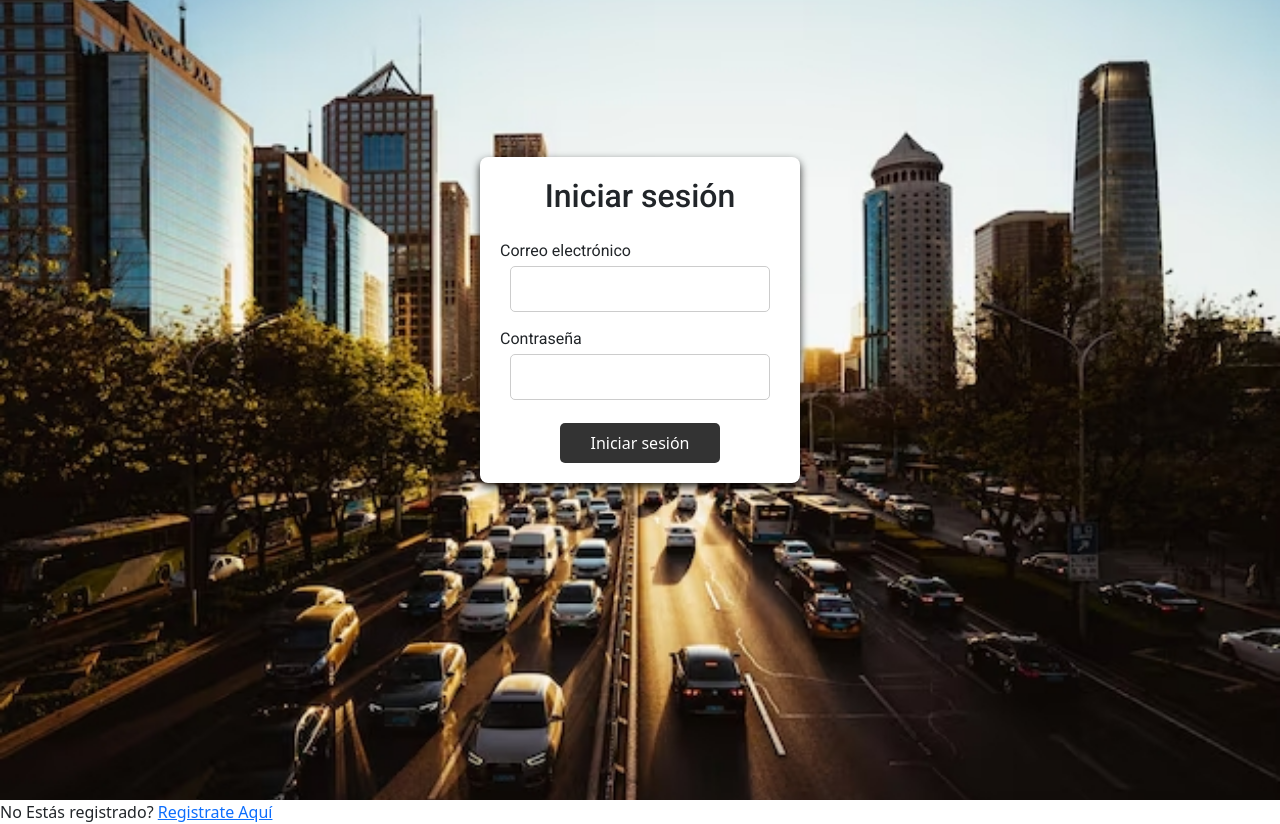
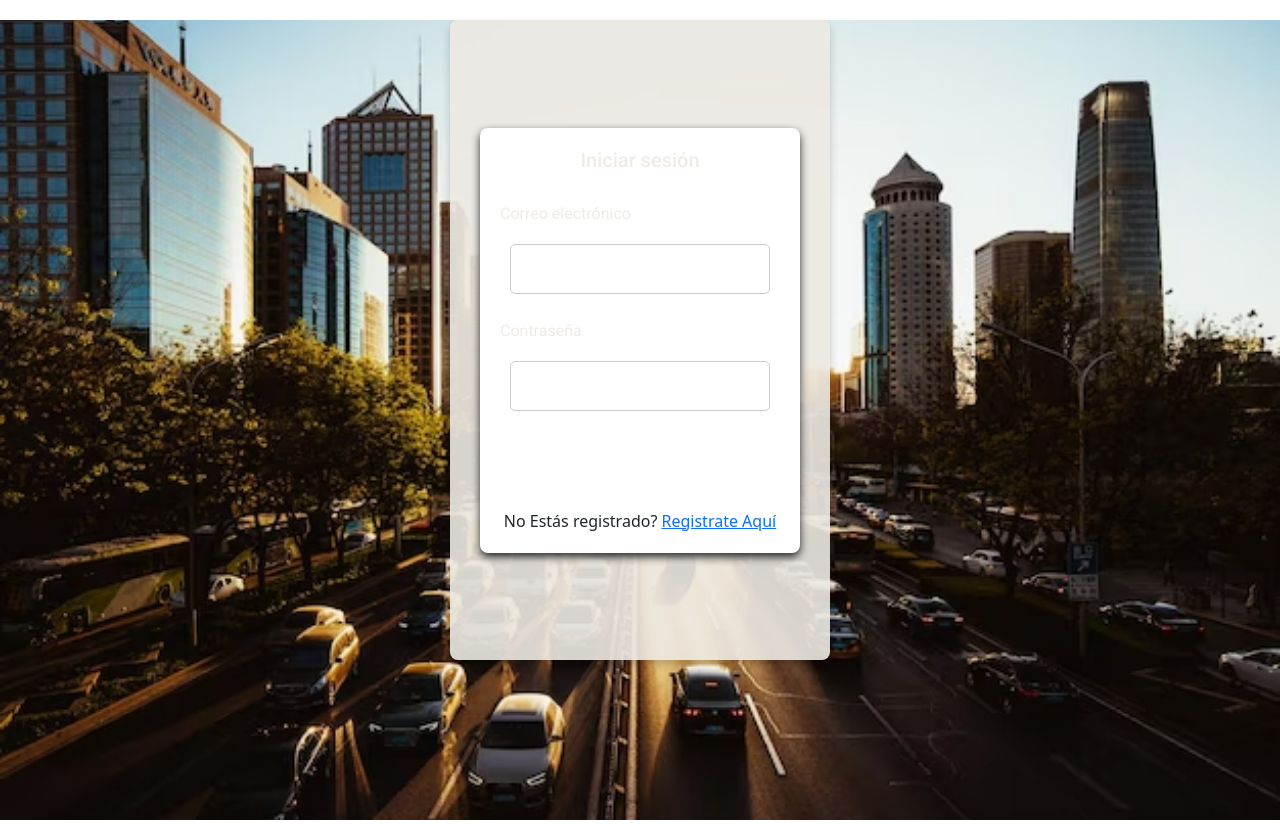
Before and after one commit to MatiasD1/AppWeb, a React (Create React App) app in the folder AppWeb-master/: page /login in a window 1280 px wide. Shown: the top 824 px of the page. Built offline with nearby package versions, Linux system fonts and the light colour scheme; no server answers.

Commit message:
Haciendo pelotudeces

```diff
--- a/AppWeb-master/src/CSS/main.css
+++ b/AppWeb-master/src/CSS/main.css
@@ -21,7 +21,7 @@
   width: 320px;
   max-width: 100%;
   gap: 15px;
-  margin: auto; /* Asegura que el formulario esté centrado en el contenedor principal */
+  margin: 20px auto; /* Asegura que el formulario esté centrado en el contenedor principal */
 }
 
 h2 {
@@ -245,9 +245,9 @@ input {
   min-height: 100vh;
   background-color: rgba(237, 233, 227, 0.9019607843);
   position: relative;
-  .hidden-col {
-    display: none;
-  }
+}
+.table-container .hidden-col {
+  display: none;
 }
 .table-container table {
   width: 90%;
@@ -446,127 +446,107 @@ p {
   margin-top: 10px;
 }
 
+.authContainer {
+  background-color: rgba(237, 233, 227, 0.9019607843);
+  padding: 20px;
+  border-radius: 8px;
+  box-shadow: 0 4px 8px rgba(0, 0, 0, 0.2);
+  width: 100%;
+  max-width: 380px;
+  margin: 20px auto;
+  display: flex;
+  flex-direction: column;
+  gap: 15px;
+}
+.authContainer h1 {
+  font-family: "Roboto", sans-serif;
+  font-size: 28px;
+  font-weight: 600;
+  color: white;
+  text-align: center;
+  margin-bottom: 20px;
+}
+.authContainer h2 {
+  font-family: "Roboto", sans-serif;
+  font-size: 20px;
+  font-weight: 500;
+  color: rgba(237, 233, 227, 0.9019607843);
+  margin-bottom: 15px;
+  text-align: center;
+}
+.authContainer input {
+  width: 100%;
+  padding: 12px;
+  margin: 10px 0;
+  border: 1px solid #ccc;
+  border-radius: 5px;
+  box-sizing: border-box;
+  background-color: rgba(255, 255, 255, 0.8);
+  font-size: 16px;
+}
+.authContainer button {
+  width: 100%;
+  padding: 12px;
+  background-color: white;
+  color: white;
+  border: none;
+  border-radius: 5px;
+  font-size: 16px;
+  cursor: pointer;
+  transition: 0.3s;
+  margin-top: 10px;
+}
+.authContainer button:hover {
+  background-color: rgba(237, 233, 227, 0.9019607843);
+}
+.authContainer label {
+  font-family: "Roboto", sans-serif;
+  font-size: 16px;
+  color: rgba(237, 233, 227, 0.9019607843);
+  margin-bottom: 8px;
+}
+.authContainer .stepNavigation {
+  display: flex;
+  justify-content: space-between;
+  gap: 10px;
+}
+.authContainer .message {
+  text-align: center;
+  color: #b60043;
+  font-weight: 500;
+  margin-top: 20px;
+}
 
-.upload-image {
-    max-width: 500px;
-    margin: 40px auto;
-    padding: 20px;
-    background: #fff;
-    border-radius: 10px;
-    box-shadow: 0 4px 10px rgba(0, 0, 0, 0.1);
-    text-align: center;
-    border-width: 1000px;
-    border-color: #b60043;
-
-    h3 {
-      font-size: 24px;
-      color: #333333;
-      margin-bottom: 15px;
-    }
-
-    p {
-      font-size: 16px;
-      color: #333333;
-      margin-bottom: 10px;
-    }
-
-    input[type="file"] {
-      display: block;
-      margin: 10px auto;
-      padding: 8px;
-      border: 2px dashed #ccc;
-      border-radius: 5px;
-      cursor: pointer;
-      transition: 0.3s;
-
-      &:hover {
-        border-color: #b60043;
-      }
-    }
-
-    img {
-      display: block;
-      margin: 15px auto;
-      width: 100%;
-      max-width: 250px;
-      height: auto;
-      border-radius: 10px;
-      box-shadow: 0 4px 8px rgba(0, 0, 0, 0.2);
-    }
-
-    button {
-      background: black;
-      color: white;
-      border: none;
-      padding: 10px 15px;
-      margin: 10px;
-      border-radius: 5px;
-      cursor: pointer;
-      font-size: 16px;
-      transition: 0.3s;
-
-      &:hover {
-        background: #b60043;
-      }
-    }
-
-    .delete-btn {
-      background: #dc3545;
-
-      &:hover {
-        background: #b52a37;
-      }
-    }
+@media (max-width: 767px) {
+  .authForm {
+    width: 90%;
+    max-width: 320px;
+    padding: 15px;
   }
-
-
-  @media (max-width: 600px) {
-    .upload-image {
-      max-width: 90%;
-      padding: 15px;
-
-      img {
-        max-width: 200px;
-      }
-
-      button {
-        width: 100%;
-        padding: 12px;
-      }
-    }
+  h1 {
+    font-size: 24px;
   }
-
-  .image-modal {
-    position: fixed;
-    top: 0;
-    left: 0;
-    width: 100%;
-    height: 100%;
-    background-color: rgba(0, 0, 0, 0.7);
-    display: flex;
-    justify-content: center;
-    align-items: center;
-    z-index: 1000;
+  h2 {
+    font-size: 18px;
   }
-
-  .modal-content {
-    position: relative;
-    max-width: 90%; /* Ajustamos el tamaño máximo de la ventana modal */
-    max-height: 90%; /* Ajustamos la altura máxima */
-    background-color: white;
-    padding: 20px;
-    border-radius: 8px;
-    display: flex;
-    justify-content: center;
-    align-items: center;
+  input {
+    font-size: 14px;
   }
-
-  .modal-content img {
-    max-width: 100%;
-    max-height: 100%;
-    object-fit: contain;  /* La imagen se ajusta sin distorsionarse */
-    border-radius: 8px;
+  button {
+    font-size: 14px;
   }
-
+}
+@media (min-width: 768px) and (max-width: 1024px) {
+  .authForm {
+    width: 80%;
+    max-width: 350px;
+    padding: 18px;
+  }
+}
+body, html {
+  height: 100%;
+  margin: 0;
+  padding: 0;
+}
 
 /*# sourceMappingURL=main.css.map */
--- /dev/null
+++ b/AppWeb-master/src/SCSS/_app.scss
@@ -0,0 +1,5 @@
+body, html {
+    height: 100%;
+    margin: 0;
+    padding: 0;
+  }
--- a/AppWeb-master/src/SCSS/_authForm.scss
+++ b/AppWeb-master/src/SCSS/_authForm.scss
@@ -20,7 +20,7 @@
     width: 320px;
     max-width: 100%;
     gap: 15px;
-    margin: auto; /* Asegura que el formulario esté centrado en el contenedor principal */
+    margin: 20px auto; /* Asegura que el formulario esté centrado en el contenedor principal */
 }
 
 h2 {
--- /dev/null
+++ b/AppWeb-master/src/SCSS/_register.scss
@@ -0,0 +1,113 @@
+@use './utilities/variables' as *;
+
+.authContainer {
+    background-color: $Secundario;
+    padding: 20px;
+    border-radius: 8px;
+    box-shadow: 0 4px 8px rgba(0, 0, 0, 0.2);
+    width: 100%;
+    max-width: 380px;
+    margin: 20px auto;
+    display: flex;
+    flex-direction: column;
+    gap: 15px;
+
+    h1 {
+        font-family: 'Roboto', sans-serif;
+        font-size: 28px;
+        font-weight: 600;
+        color: $Primario;
+        text-align: center;
+        margin-bottom: 20px;
+    }
+
+    h2 {
+        font-family: 'Roboto', sans-serif;
+        font-size: 20px;
+        font-weight: 500;
+        color: $Secundario;
+        margin-bottom: 15px;
+        text-align: center;
+    }
+
+    input {
+        width: 100%;
+        padding: 12px;
+        margin: 10px 0;
+        border: 1px solid #ccc;
+        border-radius: 5px;
+        box-sizing: border-box;
+        background-color: rgba(255, 255, 255, 0.8);
+        font-size: 16px;
+    }
+
+    button {
+        width: 100%;
+        padding: 12px;
+        background-color: $Primario;
+        color: white;
+        border: none;
+        border-radius: 5px;
+        font-size: 16px;
+        cursor: pointer;
+        transition: 0.3s;
+        margin-top: 10px;
+
+        &:hover {
+            background-color: $Secundario;
+        }
+    }
+
+    label {
+        font-family: 'Roboto', sans-serif;
+        font-size: 16px;
+        color: $Secundario;
+        margin-bottom: 8px;
+    }
+
+    .stepNavigation {
+        display: flex;
+        justify-content: space-between;
+        gap: 10px;
+    }
+
+    .message {
+        text-align: center;
+        color: $Elementos;
+        font-weight: 500;
+        margin-top: 20px;
+    }
+}
+
+// **Media Queries para Responsividad**
+@media (max-width: 767px) { // Móviles
+    .authForm {
+        width: 90%;
+        max-width: 320px;
+        padding: 15px;
+    }
+
+    h1 {
+        font-size: 24px;
+    }
+
+    h2 {
+        font-size: 18px;
+    }
+
+    input {
+        font-size: 14px;
+    }
+
+    button {
+        font-size: 14px;
+    }
+}
+
+@media (min-width: 768px) and (max-width: 1024px) { // Tablets
+    .authForm {
+        width: 80%;
+        max-width: 350px;
+        padding: 18px;
+    }
+}
--- a/AppWeb-master/src/SCSS/main.scss
+++ b/AppWeb-master/src/SCSS/main.scss
@@ -8,3 +8,5 @@
 @use './admin';
 @use './user';
 @use './solicitudTurno';
+@use './register';
+@use './app'
--- a/AppWeb-master/src/components/admin.js
+++ b/AppWeb-master/src/components/admin.js
@@ -139,8 +139,8 @@ const Admin = () => {
                   <td>{usuario.email}</td>
                   <td>{usuario.localidad}</td>
                   <td>{usuario.estado}</td>
-                  <td>{usuario.fechaDeInicio}</td>
-                  <td>{usuario.fechaDeVencimiento}</td>
+                  <td>{usuario.fechaDeInicio?.toDate().toLocaleDateString()}</td>
+                  <td>{usuario.fechaDeVencimiento?.toDate().toLocaleDateString()}</td>
                   <td>{usuario.finalizado}</td>
                   <td >{localStorage.getItem(`uploadedImage_${usuario?.email}`) && (
                     <button className="button-user one" onClick={()=>handelImageClick(localStorage.getItem(`uploadedImage_${usuario?.email}`))}>
--- a/AppWeb-master/src/components/authForm.js
+++ b/AppWeb-master/src/components/authForm.js
@@ -1,12 +1,13 @@
 import React from "react";
 
-const AuthForm = ({ title, buttonText, handleSubmit, fields = [], termsAccepted, setTermsAccepted }) => { // Recibe las props del login
+const AuthForm = ({ title, buttonText, handleSubmit, fields = [], termsAccepted, setTermsAccepted, handleChange, children }) => {
   return (
     <div className="authContainer">
-      <form className="formContainer" onSubmit={handleSubmit}> {/* Al enviar el formulario se ejecutará handleSubmit */}
+      <form className="formContainer" onSubmit={handleSubmit}>
         <h2>{title}</h2>
 
-        {fields.length > 0 && fields.map((field, index) => ( // Si fields tiene elementos recorre el array generando un input por cada campo
+        {fields.length > 0 &&
+          fields.map((field, index) => (
             <div key={index} className="inputContainer">
               <label htmlFor={field.name}>{field.label}</label>
               <input
@@ -14,7 +15,7 @@ const AuthForm = ({ title, buttonText, handleSubmit, fields = [], termsAccepted,
                 name={field.name}
                 type={field.type || "text"}
                 value={field.value}
-              onChange={(e) => field.setValue(e.target.value)} // Cuando el usuario escribe, setValue actualiza el estado del campo
+                onChange={(e) => handleChange(e)} // Ensure the handleChange is passed from the parent
                 required
               />
             </div>
@@ -32,6 +33,7 @@ const AuthForm = ({ title, buttonText, handleSubmit, fields = [], termsAccepted,
           </div>
         )}
         <button className="buttonForm" type="submit">{buttonText}</button>
+        {children}
       </form>
     </div>
   );
--- a/AppWeb-master/src/components/login.js
+++ b/AppWeb-master/src/components/login.js
@@ -30,7 +30,14 @@ const Login = () => {
 
     return () => unsubscribe(); // 🔹 Limpia el listener al desmontar
   }, [navigate]);
-
+  const handleChange = (e) => {
+    const { name, value } = e.target;
+    if (name === "email") {
+      setEmail(value);
+    } else if (name === "password") {
+      setPassword(value);
+    }
+  };
   const handleLogin = async (e) => { // Funcion cuando se envia el formulario
     e.preventDefault();
     try {
@@ -75,17 +82,17 @@ const Login = () => {
   ];
 
   return (
-    <>
     <div className="login">
-      <AuthForm                   // Envía la info al componente AuthForm para confeccionar el formulario
-        title="Iniciar sesión"
-        buttonText="Iniciar sesión"
-        handleSubmit={handleLogin}
-        fields={fields}  // Envía los campos del array fields
-      />
+     <AuthForm
+  title="Iniciar sesión"
+  buttonText="Iniciar sesión"
+  handleSubmit={handleLogin}
+  fields={fields}
+  handleChange={handleChange}  // Ensure this is passed down properly
+>
+  <div>No Estás registrado? <Link to={`/register`}>Registrate Aquí</Link></div>
+</AuthForm>
     </div>
-    <div>No Estás registrado? <Link to={`/register`}>Registrate Aquí</Link></div>
-    </>
   );
 };
 
--- a/AppWeb-master/src/components/register.js
+++ b/AppWeb-master/src/components/register.js
@@ -1,22 +1,18 @@
-import React, { useState } from "react"; // Maneja los datos del formulario y la navegacion entre pasos
+import React, { useState } from "react";
 import { db } from "../firebaseConfig";
 import { useNavigate } from "react-router-dom";
 import { registerUser } from "../auth";
 import { setDoc, doc } from "firebase/firestore";
-import { Link } from "react-router-dom";
+import AuthForm from "./authForm";
 
 const Register = () => {
-  const [step, setStep] = useState(1); // Paso en el que va el usuario
-  const [formData, setFormData] = useState({ // Almacena los datos que va ingresando el usuario
+  const [step, setStep] = useState(1);
+  const [formData, setFormData] = useState({
     nombre: "",
     apellido: "",
     email: "",
     telefono: "",
-    localidad:"",
-    fechaDeInicio:"-",
-    fechaDeVencimiento:"-",
-    estado:"inactivo",
-    finalizado:true,
+    localidad: "",
     marcaAuto: "",
     modeloAuto: "",
     dominioAuto: "",
@@ -24,121 +20,108 @@ const Register = () => {
     aliasBancario: "",
     aceptaTerminos: false,
     password: "",
-    aceptado:false
   });
-  const [message, setMessage] = useState(""); // Almacena el mensaje de error para mostrar al final si el registro falla
+  const [message, setMessage] = useState("");
   const navigate = useNavigate();
 
-  const handleChange = (e) => { // Se ejecuta cada vez que un usuario escribe en un input
-    const { name, value, type, checked } = e.target; // "e" es el evento (e) que se crea automaticamente cuando ocurre una accion o evento en el DOM, y target sus valores, es decir, las 4 propiedades: nombre del input, valor ingresado, tipo de valor y true o false en caso de checkbox
+  const handleChange = (e) => {
+    const { name, value, type, checked } = e.target;
     setFormData({
-      ...formData, // Copia los datos actuales del formulario...
-      [name]: type === "checkbox" ? checked : value, // ...true o false si es checkbox, si no el valor
+      ...formData,
+      [name]: type === "checkbox" ? checked : value,
     });
   };
 
-  // Métodos para cambiar  el estado step
   const nextStep = () => setStep(step + 1);
   const prevStep = () => setStep(step - 1);
 
-  const handleSubmit = async (e) => { // Envia el formulario
-    e.preventDefault(); // Evita que se envíe cuando ocurre un evento
+  const handleSubmit = async (e) => {
+    e.preventDefault();
     try {
-      const user = await registerUser(formData.email, formData.password); // Registra usuario en Firebase Authentication
-
-      // Guarda datos en Firestore con el rol asignado automáticamente
+      const user = await registerUser(formData.email, formData.password);
       await setDoc(doc(db, "usuarios", user.uid), {
-        ...formData, // Guarda los datos almacenados
-        role: "user",  // Asignación automática del rol "user"
+        ...formData,
+        role: "user",
         timestamp: new Date(),
       });
-
-      console.log("✅ Registro exitoso");
       alert("Registro exitoso");
-      navigate("/login"); // Redirige a /login
+      navigate("/login");
     } catch (error) {
-      console.error("❌ Error al registrar:", error);
       setMessage("Hubo un error al registrar. Inténtalo nuevamente.");
-      setStep(6); // Si hay un error lo muestra en el step 6
+      setStep(6);
     }
   };
 
+  const renderFields = () => {
+    switch (step) {
+      case 1:
+        return [
+          { name: "nombre", label: "Nombre", value: formData.nombre },
+          { name: "apellido", label: "Apellido", value: formData.apellido },
+          { name: "email", label: "Correo electrónico", type: "email", value: formData.email },
+          { name: "telefono", label: "Teléfono", value: formData.telefono },
+          { name: "localidad", label: "Localidad", value: formData.localidad },
+        ];
+      case 2:
+        return [
+          { name: "marcaAuto", label: "Marca del auto", value: formData.marcaAuto },
+          { name: "modeloAuto", label: "Modelo del auto", value: formData.modeloAuto },
+          { name: "dominioAuto", label: "Dominio del auto", value: formData.dominioAuto },
+          { name: "licencia", label: "Número de licencia", value: formData.licencia },
+        ];
+      case 3:
+        return [
+          { name: "aliasBancario", label: "Alias bancario", value: formData.aliasBancario },
+        ];
+      case 4:
+        return [
+          { name: "password", label: "Contraseña", type: "password", value: formData.password },
+        ];
+      default:
+        return [];
+    }
+  };
+
+  const handleButtonClick = (e) => {
+  e.preventDefault(); // Evitar que se recargue la página
+  if (step === 5) {
+    handleSubmit(e); // Si es el paso 5, ejecuta el submit
+  } else {
+    nextStep(); // En los demás pasos, avanza al siguiente paso
+  }
+};
 
   return (
     <div className="formContainer">
-      <form onSubmit={handleSubmit}>
-        <h1>Registrar</h1>
-
-        {step === 1 && (
-          <>
-            <h2>Datos personales</h2>
-            <input type="text" name="nombre" value={formData.nombre} onChange={handleChange} placeholder="Nombre" required /> {/*value muestra el valor actual del campo (formData.nombre), es decir, los caracteres que se están ingresando en tiempo real, y handleChange agrega el valor al objeto formData */}
-            <input type="text" name="apellido" value={formData.apellido} onChange={handleChange} placeholder="Apellido" required />
-            <input type="email" name="email" value={formData.email} onChange={handleChange} placeholder="Correo electrónico" required />
-            <input type="tel" name="telefono" value={formData.telefono} onChange={handleChange} placeholder="Teléfono" required />
-            <input type="text" name="localidad" value={formData.localidad} onChange={handleChange} placeholder="Localidad" required/>
-            <button type="button" onClick={nextStep}>Siguiente</button>
-          </>
-        )}
-
-        {step === 2 && (
-          <>
-            <h2>Datos del vehículo</h2>
-            <input type="text" name="marcaAuto" value={formData.marcaAuto} onChange={handleChange} placeholder="Marca del auto" required />
-            <input type="text" name="modeloAuto" value={formData.modeloAuto} onChange={handleChange} placeholder="Modelo del auto" required />
-            <input type="text" name="dominioAuto" value={formData.dominioAuto} onChange={handleChange} placeholder="Dominio del auto" required />
-            <input type="text" name="licencia" value={formData.licencia} onChange={handleChange} placeholder="Número de licencia" required />
-            <button type="button" onClick={prevStep}>Atrás</button>
-            <button type="button" onClick={nextStep}>Siguiente</button>
-          </>
-        )}
-
-        {step === 3 && (
-          <>
-            <h2>Datos bancarios</h2>
-            <input type="text" name="aliasBancario" value={formData.aliasBancario} onChange={handleChange} placeholder="Alias bancario" required />
-            <label>
-              <input type="checkbox" name="aceptaTerminos" checked={formData.aceptaTerminos} onChange={handleChange} required />
-              Acepto los términos y condiciones
-            </label>
-            <button type="button" onClick={prevStep}>Atrás</button>
-            <button type="button" onClick={nextStep}>Siguiente</button>
-          </>
-        )}
-
-        {step === 4 && (
-          <>
-            <h2>Crear contraseña</h2>
-            <input type="password" name="password" value={formData.password} onChange={handleChange} placeholder="Contraseña" required />
-            <button type="button" onClick={prevStep}>Atrás</button>
-            <button type="button" onClick={nextStep}>Siguiente</button>
-          </>
-        )}
-
+      <AuthForm
+        title="Registrar"
+        buttonText={step === 5 ? "Registrar" : "Siguiente"}
+        handleSubmit={handleButtonClick} // Usamos la nueva función para el botón
+        fields={renderFields()}
+        termsAccepted={formData.aceptaTerminos}
+        setTermsAccepted={(checked) => setFormData({ ...formData, aceptaTerminos: checked })}
+        handleChange={handleChange}
+      >
         {step === 5 && (
-          <>
+          <div>
             <h2>Confirmar Datos</h2>
             <p><strong>Nombre:</strong> {formData.nombre} {formData.apellido}</p>
-            <p><strong>Email:</strong> {formData.email}</p> {/* Muestra la propiedad email del objeto formData */}
+            <p><strong>Email:</strong> {formData.email}</p>
             <p><strong>Teléfono:</strong> {formData.telefono}</p>
             <p><strong>Auto:</strong> {formData.marcaAuto} {formData.modeloAuto}</p>
             <p><strong>Dominio:</strong> {formData.dominioAuto}</p>
             <p><strong>Licencia:</strong> {formData.licencia}</p>
             <p><strong>Alias bancario:</strong> {formData.aliasBancario}</p>
             <p><strong>Aceptó términos:</strong> {formData.aceptaTerminos ? "Sí" : "No"}</p>
-            <button type="button" onClick={prevStep}>Atrás</button>
-            <button type="submit">Registrar</button>
-          </>
+          </div>
         )}
-
         {step === 6 && (
-          <>
+          <div>
             <h2>{message}</h2>
             <button type="button" onClick={() => setStep(1)}>Volver al inicio</button>
-          </>
+          </div>
         )}
-      </form>
-      <div>Ya estás registrado? <Link to={`/login`}>Inicia sesión aquí</Link></div>
+      </AuthForm>
     </div>
   );
 };
--- a/AppWeb-master/src/components/solicitudTurno.js
+++ b/AppWeb-master/src/components/solicitudTurno.js
@@ -69,7 +69,7 @@ useEffect(() => {
 
       await setDoc(solicitudRef, solicitud);
       setSolicitudEnviada(true); // Bloquear el botón después de enviar
-      setMessage("¡Solicitud enviada con éxito! El administrador la revisará.");
+      //setMessage("¡Solicitud enviada con éxito! El administrador la revisará.");
     } catch (error) {
       console.error("Error al enviar solicitud:", error);
       setMessage("Hubo un error al enviar la solicitud.");
```
Also changed, not shown: 1 other file (tests, documents, lock files or other folders). Lines whose indentation alone changed are shown as unchanged.
